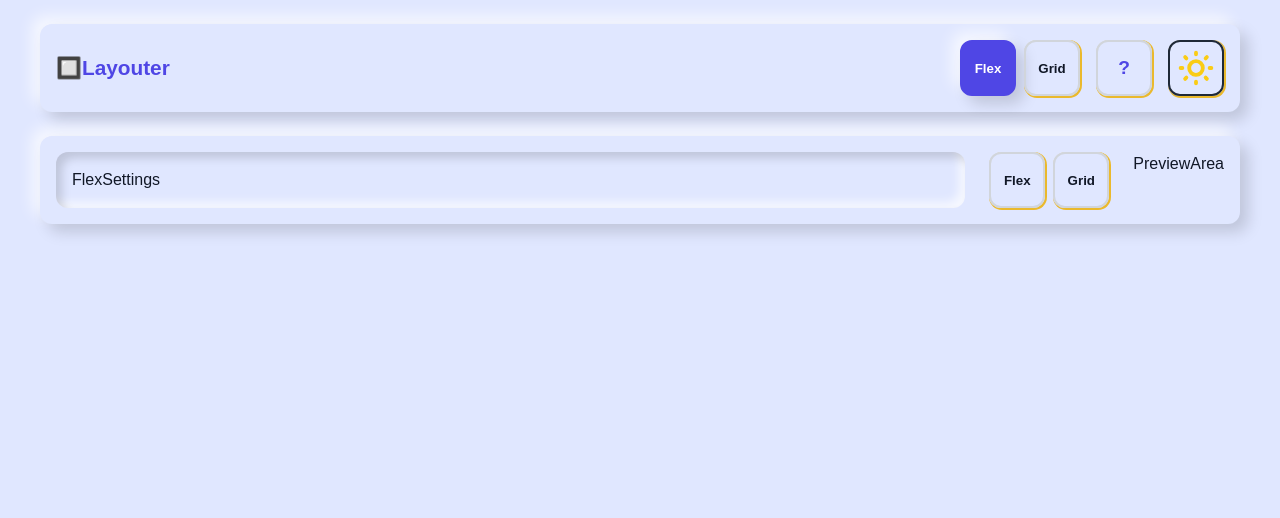
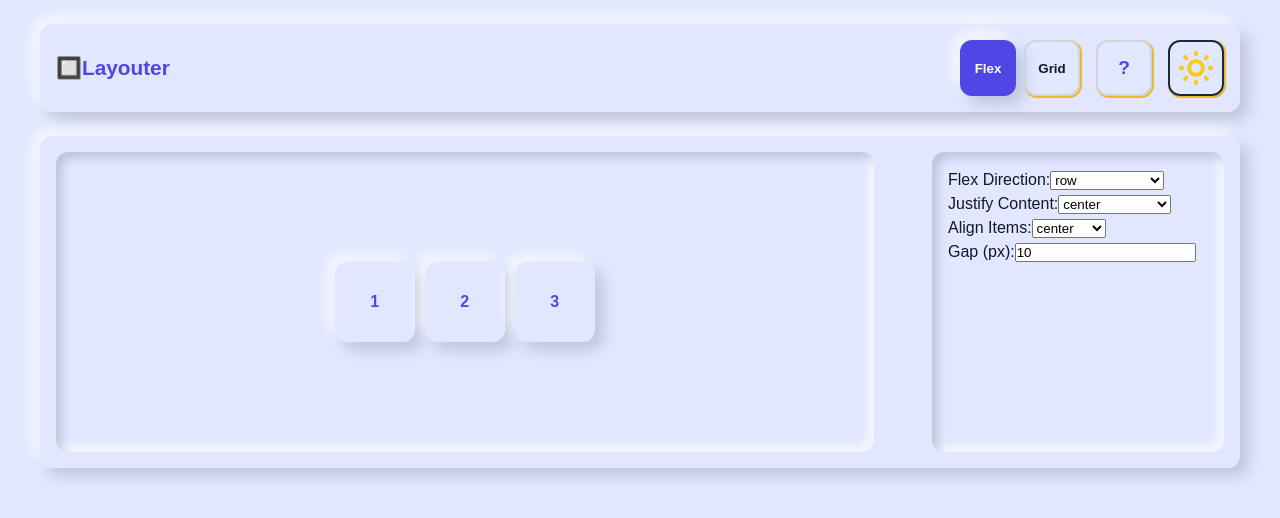
Before and after one commit to LinSchmitz/Layouter, a React (Vite) app: page / in a window 1280 px wide. Shown: the top 518 px of the page. Built offline with nearby package versions, Linux system fonts and the light colour scheme; a web font is replaced by a local one.

Commit message:
added flex and grid

```diff
--- a/src/App.jsx
+++ b/src/App.jsx
@@ -11,7 +11,6 @@ import LayoutModeToggle from './components/LayoutModeToggle';
 export default function App() {
   const [layoutMode, setLayoutMode] = useState('flex');
   const [darkMode, setDarkMode] = useState(false);
-  const [show, setShow] = useState(false);
 
   const [settings, setSettings] = useState({
     flexDirection: 'row',
@@ -36,8 +35,6 @@ export default function App() {
     <BrowserRouter>
       <div className="app-container">
         <Header
-          show={show}
-          setShow={setShow}
           layoutMode={layoutMode}
           setLayoutMode={setLayoutMode}
           darkMode={darkMode}
@@ -51,21 +48,21 @@ export default function App() {
             element={
               <>
                 <div className="main-body">
+                  {' '}
+                  <PreviewArea layoutMode={layoutMode} settings={settings} />
                   <SettingsPanel
                     mode={layoutMode}
+                    settings={settings}
                     updateSettings={updateSettings}
                   />
-
-                  <LayoutModeToggle mode={layoutMode} setMode={setLayoutMode} />
-
-                  <PreviewArea layoutMode={layoutMode} settings={settings} />
+                  {/* <LayoutModeToggle mode={layoutMode} setMode={setLayoutMode} /> */}
                 </div>
                 <CSSOutput layoutMode={layoutMode} settings={settings} />
               </>
             }
           />
 
-          {show && <Route path="/about" element={<About />} />}
+          <Route path="/about" element={<About />} />
         </Routes>
       </div>
     </BrowserRouter>
--- a/src/components/DarkModeToggle.jsx
+++ b/src/components/DarkModeToggle.jsx
@@ -1,7 +1,28 @@
-import React from 'react';
+import React, { useEffect, useState } from 'react';
 import './DarkModeToggle.css';
 
-export default function DarkModeToggle({ darkMode, toggleDarkMode }) {
+export default function DarkModeToggle() {
+  // Initialize darkMode state from localStorage or default to false
+  const [darkMode, setDarkMode] = useState(() => {
+    const saved = localStorage.getItem('darkMode');
+    return saved === 'true'; // localStorage stores everything as strings
+  });
+
+  // Update localStorage and body class whenever darkMode changes
+  useEffect(() => {
+    localStorage.setItem('darkMode', darkMode);
+    if (darkMode) {
+      document.body.classList.add('dark');
+    } else {
+      document.body.classList.remove('dark');
+    }
+  }, [darkMode]);
+
+  // Toggle dark mode state
+  function toggleDarkMode() {
+    setDarkMode(prev => !prev);
+  }
+
   return (
     <div className="dark-toggle-wrapper">
       <input
--- /dev/null
+++ b/src/components/FlexSettings.jsx
@@ -0,0 +1,58 @@
+import React from 'react';
+
+export default function FlexSettings({ settings, updateSettings }) {
+  return (
+    <div className="flex-settings space-y-4">
+      <div>
+        <label>Flex Direction:</label>
+        <select
+          value={settings.flexDirection}
+          onChange={e => updateSettings({ flexDirection: e.target.value })}
+        >
+          <option value="row">row</option>
+          <option value="row-reverse">row-reverse</option>
+          <option value="column">column</option>
+          <option value="column-reverse">column-reverse</option>
+        </select>
+      </div>
+
+      <div>
+        <label>Justify Content:</label>
+        <select
+          value={settings.justifyContent}
+          onChange={e => updateSettings({ justifyContent: e.target.value })}
+        >
+          <option value="flex-start">flex-start</option>
+          <option value="center">center</option>
+          <option value="flex-end">flex-end</option>
+          <option value="space-between">space-between</option>
+          <option value="space-around">space-around</option>
+          <option value="space-evenly">space-evenly</option>
+        </select>
+      </div>
+
+      <div>
+        <label>Align Items:</label>
+        <select
+          value={settings.alignItems}
+          onChange={e => updateSettings({ alignItems: e.target.value })}
+        >
+          <option value="flex-start">flex-start</option>
+          <option value="center">center</option>
+          <option value="flex-end">flex-end</option>
+          <option value="stretch">stretch</option>
+          <option value="baseline">baseline</option>
+        </select>
+      </div>
+
+      <div>
+        <label>Gap (px):</label>
+        <input
+          type="number"
+          value={settings.gap}
+          onChange={e => updateSettings({ gap: Number(e.target.value) })}
+        />
+      </div>
+    </div>
+  );
+}
--- /dev/null
+++ b/src/components/GridSettings.jsx
@@ -0,0 +1,38 @@
+import React from 'react';
+
+export default function GridSettings({ settings, updateSettings }) {
+  return (
+    <div className="grid-settings space-y-4">
+      <div>
+        <label>Grid Template Columns:</label>
+        <input
+          type="text"
+          value={settings.gridTemplateColumns || ''}
+          placeholder="e.g., 1fr 2fr"
+          onChange={e =>
+            updateSettings({ gridTemplateColumns: e.target.value })
+          }
+        />
+      </div>
+
+      <div>
+        <label>Grid Template Rows:</label>
+        <input
+          type="text"
+          value={settings.gridTemplateRows || ''}
+          placeholder="e.g., auto auto"
+          onChange={e => updateSettings({ gridTemplateRows: e.target.value })}
+        />
+      </div>
+
+      <div>
+        <label>Gap (px):</label>
+        <input
+          type="number"
+          value={settings.gap}
+          onChange={e => updateSettings({ gap: Number(e.target.value) })}
+        />
+      </div>
+    </div>
+  );
+}
--- a/src/components/Header.jsx
+++ b/src/components/Header.jsx
@@ -1,16 +1,18 @@
 import React, { useState } from 'react';
-import { Link } from 'react-router-dom';
+import { Link, useLocation, useNavigate } from 'react-router-dom';
 import LayoutModeToggle from './LayoutModeToggle';
 import DarkModeToggle from './DarkModeToggle';
 
 export default function Header({
-  show,
-  setShow,
   layoutMode,
   setLayoutMode,
   darkMode,
   toggleDarkMode,
 }) {
+  const location = useLocation();
+
+  const isAboutPage = location.pathname === '/about';
+
   return (
     <nav className="nav-bar">
       <Link to="/" className="logo">
@@ -22,17 +24,14 @@ export default function Header({
           setLayoutMode={setLayoutMode}
         />
 
-        <Link
-          to="/about"
-          className="nav-link tooltip"
-          onClick={() => setShow(show => !show)}
-        >
-          <span className={`rotate-question ${show ? 'rotated' : ''}`}>?</span>
-          <span className="tooltip-text">About this app</span>
-          {/* {show ? '¿' : '?'}
-          <span className="tooltip-text">About this app</span> */}
+        <Link to={isAboutPage ? '/' : '/about'} className="nav-link tooltip">
+          <span className={`rotate-question ${isAboutPage ? 'rotated' : ''}`}>
+            ?
+          </span>
+          <span className="tooltip-text">
+            {isAboutPage ? 'Back to Layout' : 'About this app'}
+          </span>
         </Link>
-
         <DarkModeToggle darkMode={darkMode} toggleDarkMode={toggleDarkMode} />
       </div>
     </nav>
--- a/src/components/PreviewArea.jsx
+++ b/src/components/PreviewArea.jsx
@@ -1,7 +1,27 @@
 import React from 'react';
 
-function PreviewArea() {
-  return <div>PreviewArea</div>;
+export default function PreviewArea({ layoutMode, settings }) {
+  const containerStyles =
+    layoutMode === 'flex'
+      ? {
+          display: 'flex',
+          flexDirection: settings.flexDirection,
+          justifyContent: settings.justifyContent,
+          alignItems: settings.alignItems,
+          gap: `${settings.gap}px`,
+        }
+      : {
+          display: 'grid',
+          gridTemplateColumns: settings.gridTemplateColumns,
+          gridTemplateRows: settings.gridTemplateRows,
+          gap: `${settings.gap}px`,
+        };
+
+  return (
+    <div className="preview-area" style={containerStyles}>
+      <div className="box-item">1</div>
+      <div className="box-item">2</div>
+      <div className="box-item">3</div>
+    </div>
+  );
 }
-
-export default PreviewArea;
--- a/src/components/SettingsPanel.jsx
+++ b/src/components/SettingsPanel.jsx
@@ -1,17 +1,17 @@
 import React from 'react';
-// import FlexSettings from './FlexSettings';
-// import GridSettings from './GridSettings';
+import FlexSettings from './FlexSettings';
+import GridSettings from './GridSettings';
 
-export default function SettingsPanel({ mode }) {
+export default function SettingsPanel({ mode, updateSettings, settings }) {
   return (
     <div className="settings-panel">
-      {mode === 'flex'
-        ? 'FlexSettings'
-        : mode === 'grid'
-        ? 'GridSettings'
-        : 'Select a mode'}
-
-      {/* {mode === 'flex' ? <FlexSettings /> : mode === 'grid' ? <GridSettings /> : <p>Please select a mode</p>} */}
+      {mode === 'flex' && (
+        <FlexSettings settings={settings} updateSettings={updateSettings} />
+      )}
+      {mode === 'grid' && (
+        <GridSettings settings={settings} updateSettings={updateSettings} />
+      )}
+      {!['flex', 'grid'].includes(mode) && <p>Please select a layout mode</p>}
     </div>
   );
 }
--- a/src/index.css
+++ b/src/index.css
@@ -110,6 +110,7 @@ nav {
 /* Main Body */
 .main-body {
   display: flex;
+  justify-content: space-between;
   gap: var(--spacing-lg);
   background: var(--color-secondary);
   box-shadow: var(--box-shadow);
@@ -119,7 +120,8 @@ nav {
 
 /* Settings Panel */
 .settings-panel {
-  flex: 1;
+  flex: 0 0 25%;
+  max-width: 25%;
   box-shadow: var(--box-shadow-inset);
   background: var(--color-secondary);
   border-radius: var(--border-radius);
@@ -131,7 +133,8 @@ nav {
 
 /* Preview Area */
 .preview-area {
-  flex: 2;
+  flex: 0 0 70%;
+  max-width: 70%;
   background: var(--color-secondary);
   border-radius: var(--border-radius);
   box-shadow: var(--box-shadow-inset);
@@ -141,6 +144,7 @@ nav {
   gap: var(--spacing-sm);
   justify-content: center;
   align-items: center;
+  min-height: 300px; /* optional: gives visual balance if it's empty */
 }
 
 /* Box Items */
@@ -302,7 +306,7 @@ button.active {
 .rotate-question {
   display: inline-block;
   transform-origin: center center;
-  transition: transform 0.6s cubic-bezier(0.6, 0.05, 0.28, 0.91); /* نرم‌تر */
+  transition: transform 0.6s cubic-bezier(0.6, 0.05, 0.28, 0.91);
 }
 
 .rotate-question.rotated {
@@ -318,6 +322,7 @@ button.active {
   .settings-panel,
   .preview-area {
     flex: unset;
+    max-width: 100%;
     width: 100%;
   }
 }
```
